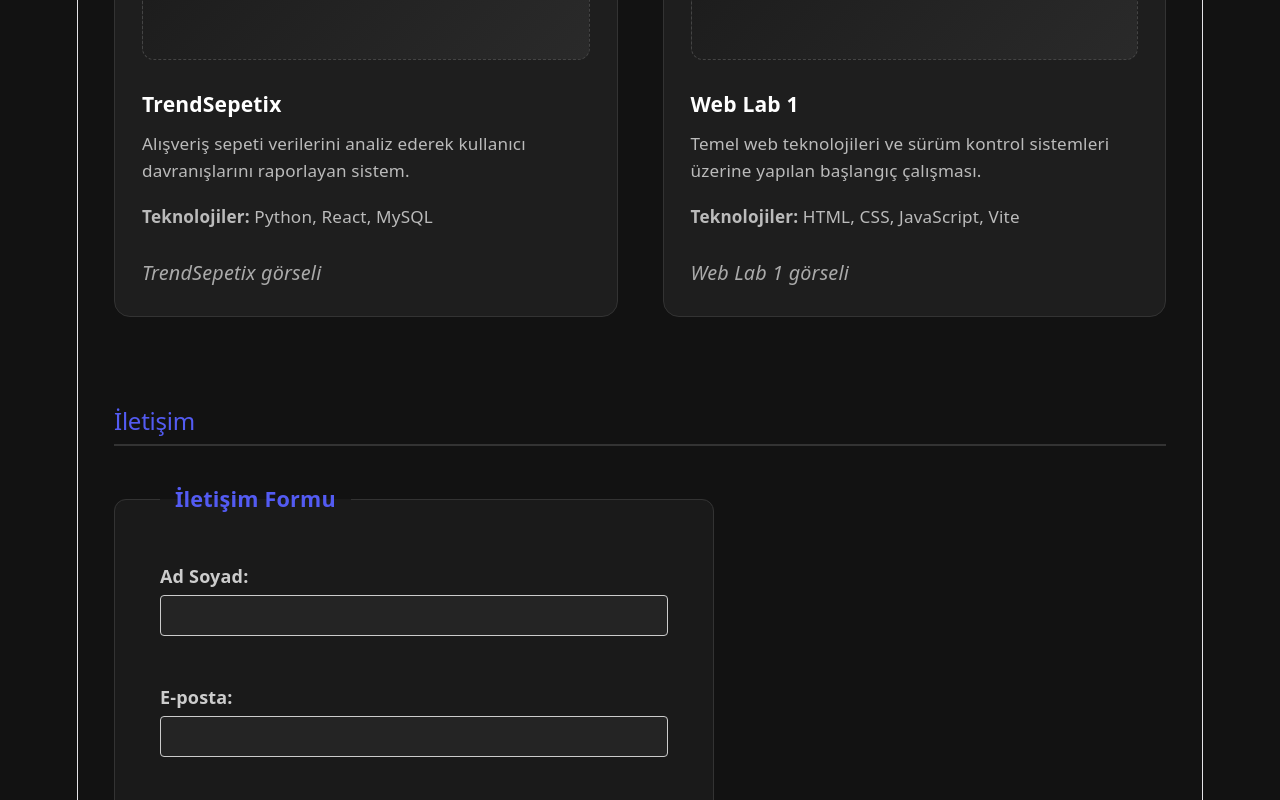
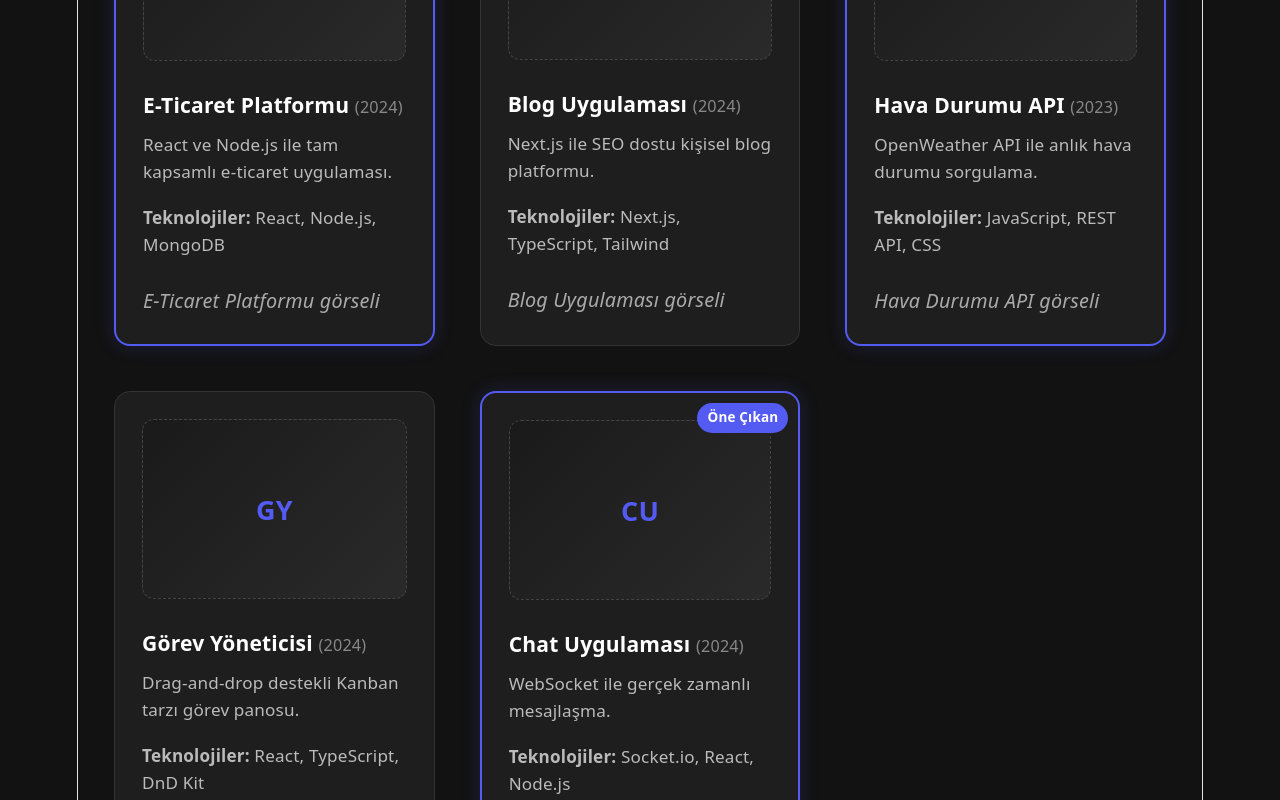
Before and after one commit to botankly/weblab, a React (Vite) app: page / in a window 1280 px wide. Shown: the part 1200-2000 px from the top of the page. Built offline with nearby package versions, Linux system fonts and the light colour scheme.

Commit message:
feat: Add extended project data and enhance project cards UI

```diff
--- a/public/data/projects.json
+++ b/public/data/projects.json
@@ -1,16 +1,52 @@
 [
   {
     "id": 1,
-    "title": "TrendSepetix",
-    "description": "Alışveriş sepeti verilerini analiz ederek kullanıcı davranışlarını raporlayan sistem.",
-    "tech": ["Python", "React", "MySQL"],
-    "image": "TrendSepetix"
+    "title": "E-Ticaret Platformu",
+    "description": "React ve Node.js ile tam kapsamlı e-ticaret uygulaması.",
+    "tech": ["React", "Node.js", "MongoDB"],
+    "year": 2024,
+    "category": "fullstack",
+    "featured": true,
+    "image": "/images/ecommerce.jpg"
   },
   {
     "id": 2,
-    "title": "Web Lab 1",
-    "description": "Temel web teknolojileri ve sürüm kontrol sistemleri üzerine yapılan başlangıç çalışması.",
-    "tech": ["HTML", "CSS", "JavaScript", "Vite"],
-    "image": "Web Lab 1"
+    "title": "Blog Uygulaması",
+    "description": "Next.js ile SEO dostu kişisel blog platformu.",
+    "tech": ["Next.js", "TypeScript", "Tailwind"],
+    "year": 2024,
+    "category": "frontend",
+    "featured": false,
+    "image": "/images/blog.jpg"
+  },
+  {
+    "id": 3,
+    "title": "Hava Durumu API",
+    "description": "OpenWeather API ile anlık hava durumu sorgulama.",
+    "tech": ["JavaScript", "REST API", "CSS"],
+    "year": 2023,
+    "category": "frontend",
+    "featured": true,
+    "image": "/images/weather.jpg"
+  },
+  {
+    "id": 4,
+    "title": "Görev Yöneticisi",
+    "description": "Drag-and-drop destekli Kanban tarzı görev panosu.",
+    "tech": ["React", "TypeScript", "DnD Kit"],
+    "year": 2024,
+    "category": "frontend",
+    "featured": false,
+    "image": "/images/taskboard.jpg"
+  },
+  {
+    "id": 5,
+    "title": "Chat Uygulaması",
+    "description": "WebSocket ile gerçek zamanlı mesajlaşma.",
+    "tech": ["Socket.io", "React", "Node.js"],
+    "year": 2024,
+    "category": "fullstack",
+    "featured": true,
+    "image": "/images/chat.jpg"
   }
 ]
--- a/src/App.css
+++ b/src/App.css
@@ -181,6 +181,31 @@ figcaption {
   border: 1px dashed #444;
 }
 
+.featured-card {
+  border: 2px solid #535bf2 !important;
+  box-shadow: 0 0 20px rgba(83, 91, 242, 0.2);
+  position: relative;
+}
+
+.featured-badge {
+  position: absolute;
+  top: 10px;
+  right: 10px;
+  background: #535bf2;
+  color: white;
+  padding: 4px 10px;
+  border-radius: 20px;
+  font-size: 0.75rem;
+  font-weight: bold;
+  z-index: 10;
+}
+
+.project-year {
+  font-size: 0.9rem;
+  color: #888;
+  font-weight: normal;
+}
+
 /* Contact Form Styling */
 .contact-form {
   max-width: 600px;
--- a/src/App.tsx
+++ b/src/App.tsx
@@ -7,6 +7,9 @@ interface Project {
   title: string;
   description: string;
   tech: string[];
+  year: number;
+  category: string;
+  featured: boolean;
   image: string;
 }
 
@@ -64,9 +67,12 @@ function App() {
           <h2>Projelerim</h2>
           <div className="project-grid">
             {projects.map((project) => (
-              <article key={project.id} className="project-card">
-                <div className="project-sample">{project.image}</div>
-                <h3>{project.title}</h3>
+              <article key={project.id} className={`project-card ${project.featured ? 'featured-card' : ''}`}>
+                <div className="project-sample">
+                  {project.title.split(' ').map(word => word[0]).join('')}
+                </div>
+                {project.featured && <div className="featured-badge">Öne Çıkan</div>}
+                <h3>{project.title} <span className="project-year">({project.year})</span></h3>
                 <p>{project.description}</p>
                 <p><strong>Teknolojiler:</strong> {project.tech.join(', ')}</p>
                 <figcaption>{project.title} görseli</figcaption>
```
